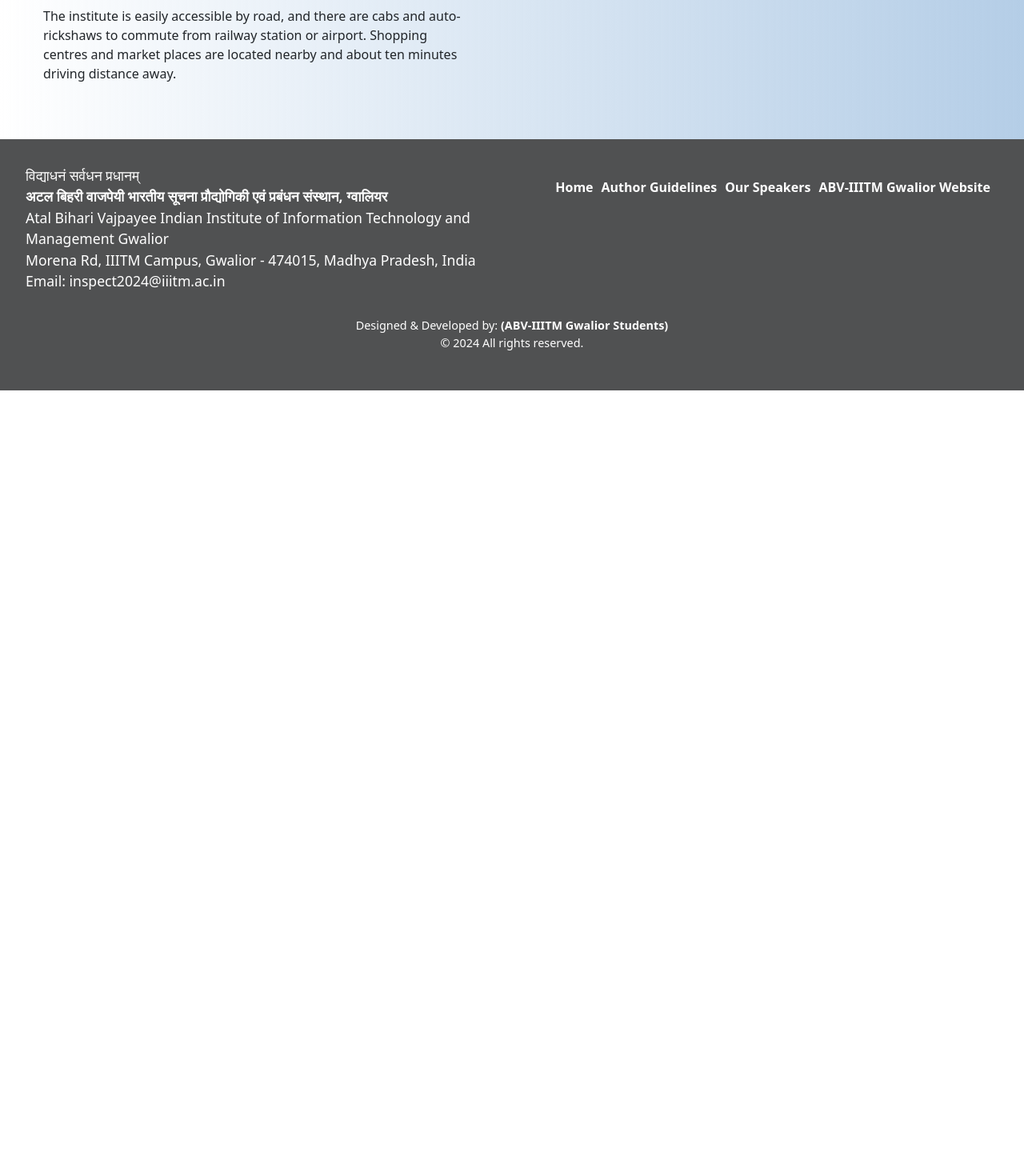
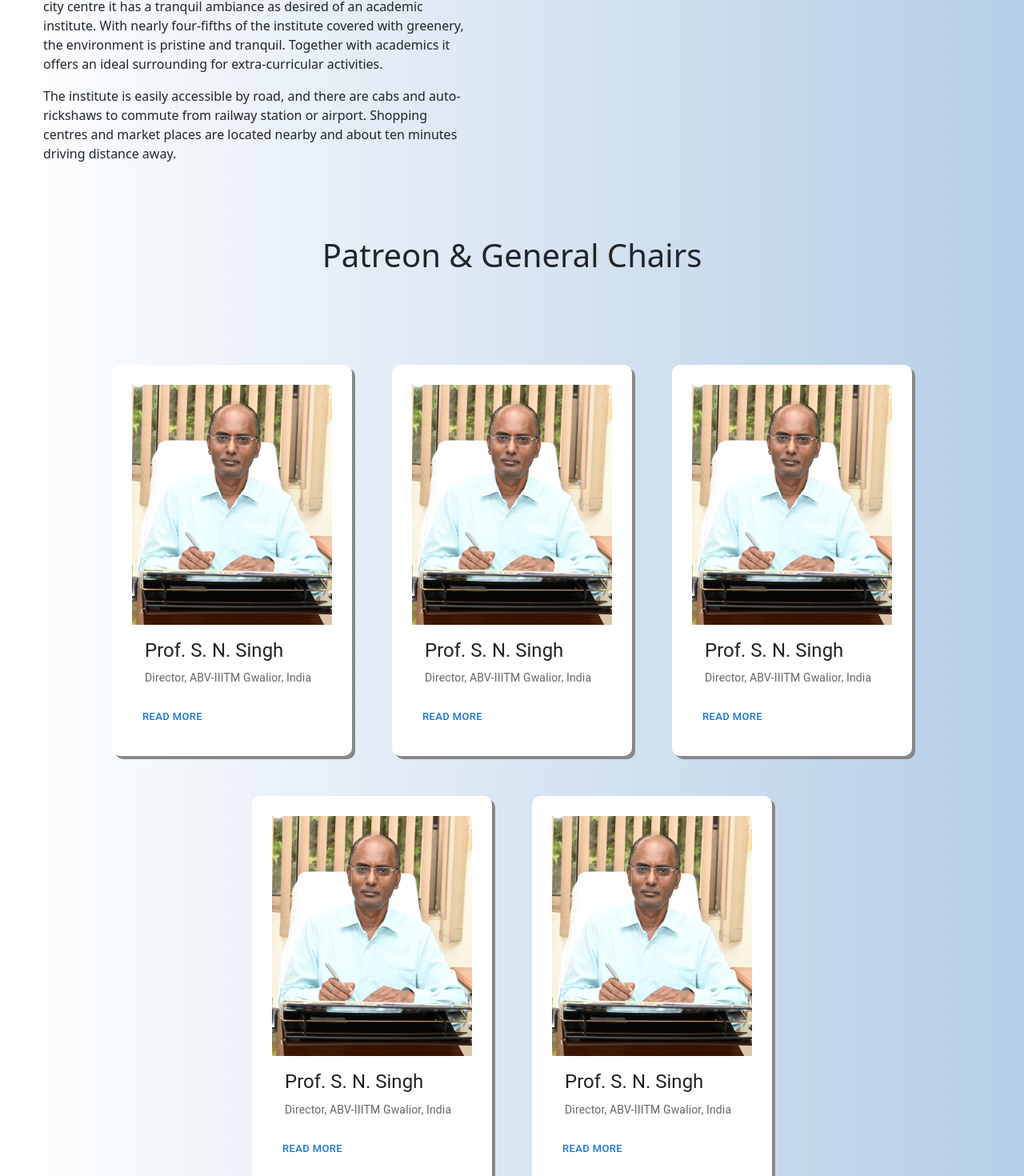
Before and after one commit to frozen-eagle043/opulent-space-capybara, a React (Create React App) app: page / in a window 1280 px wide. Shown: the part 1276-2746 px from the top of the page at 80% size. Before the commit the page ends 1764 px from the top, so only its background shows below. Built offline with nearby package versions, Linux system fonts and the light colour scheme; a web font is replaced by a local one.

Commit message:
Add General Chairs Component, Images and Fix Bug

```diff
--- a/src/App.css
+++ b/src/App.css
@@ -88,11 +88,7 @@
 .footer {
   background-color: black; /* Blue background color #007acc */
   background: rgb(255, 255, 255);
-  background: linear-gradient(
-    90deg,
-    #505152 100%,
-    #93b2db 100%
-  );
+  background: linear-gradient(90deg, #505152 100%, #93b2db 100%);
   color: #fff; /* White text color */
   padding: 2rem;
   display: flex;
--- a/src/components/Footer.jsx
+++ b/src/components/Footer.jsx
@@ -3,7 +3,7 @@
 const Footer = () => (
   <div className="footer">
     <p className="footer-content">
-      विद्याधनं सर्वधन प्रधानम् <br />
+      विश्वजीवनामृतं ज्ञानम् <br />
       <strong>
         अटल बिहरी वाजपेयी भारतीय सूचना प्रौद्योगिकी एवं प्रबंधन संस्थान,
         ग्वालियर
--- a/src/components/OrganizingCommittee.jsx
+++ b/src/components/GeneralChairs.jsx
@@ -5,29 +5,43 @@
 import CardMedia from "@mui/material/CardMedia";
 import Button from "@mui/material/Button";
 import Typography from "@mui/material/Typography";
-import iaa from "../assets/images/committee/IAA.png";
-import vp from "../assets/images/committee/vp.jpg";
+import director from "../assets/images/committee/director.jpg";
 
-const OrganizingCommittee = () => {
+const GeneralChairs = () => {
   return (
     <div>
-      <div style={{ margin: "5px", padding: "20px" }}>
-        <h1 style={{ padding: "10px" }}>Organizing Committee</h1>
+      <div style={{ marginTop: "5px", padding: "10px" }}>
+        <h1 style={{ padding: "10px" }}>Patreon & General Chairs</h1>
       </div>
-      <div style={{ display: "flex", flexWrap: "wrap" }}>
-        <Card sx={{ maxWidth: 345, margin: "15px", padding: "25px" }}>
+      <div
+        style={{
+          margin: "60px",
+          display: "flex",
+          flexWrap: "wrap",
+          justifyContent: "center",
+        }}
+      >
+        <Card
+          sx={{
+            borderRadius: "10px",
+            boxShadow: "4px 4px #888888",
+            maxWidth: 300,
+            margin: "25px",
+            padding: "25px",
+          }}
+        >
           <CardMedia
             component="img"
-            alt="Dr. Vinal Patel"
+            alt="Prof. S. N. Singh"
             height="300"
-            image={vp}
+            image={director}
           />
           <CardContent>
             <Typography gutterBottom variant="h5" component="div" center>
-              Dr. Vinal Patel
+              Prof. S. N. Singh
             </Typography>
             <Typography variant="body2" color="text.secondary">
-              Associate Professor, ABV-IIITM Gwalior, India
+              Director, ABV-IIITM Gwalior, India
             </Typography>
           </CardContent>
           <CardActions>
@@ -35,7 +49,7 @@
               size="small"
               onClick={() => {
                 window.open(
-                  "https://www.iiitm.ac.in/index.php/en/component/splms/teacher/Dr.VinalPatel"
+                  "https://www.iiitm.ac.in/index.php/en/component/splms/teacher/prof-sri-niwas"
                 );
               }}
             >
@@ -43,19 +57,27 @@
             </Button>
           </CardActions>
         </Card>
-        <Card sx={{ maxWidth: 345, margin: "15px", padding: "25px" }}>
+        <Card
+          sx={{
+            borderRadius: "10px",
+            boxShadow: "4px 4px #888888",
+            maxWidth: 300,
+            margin: "25px",
+            padding: "25px",
+          }}
+        >
           <CardMedia
             component="img"
-            alt="Dr. Irshad Ahmad Ansari"
+            alt="Prof. S. N. Singh"
             height="300"
-            image={iaa}
+            image={director}
           />
           <CardContent>
             <Typography gutterBottom variant="h5" component="div" center>
-              Dr. Irshad Ahmad Ansari
+              Prof. S. N. Singh
             </Typography>
             <Typography variant="body2" color="text.secondary">
-              Assistant Professor, ABV-IIITM Gwalior, India
+              Director, ABV-IIITM Gwalior, India
             </Typography>
           </CardContent>
           <CardActions>
@@ -63,7 +85,7 @@
               size="small"
               onClick={() => {
                 window.open(
-                  "https://www.iiitm.ac.in/index.php/en/component/splms/teacher/Dr.IrshadAhmad"
+                  "https://www.iiitm.ac.in/index.php/en/component/splms/teacher/prof-sri-niwas"
                 );
               }}
             >
@@ -71,19 +93,27 @@
             </Button>
           </CardActions>
         </Card>
-        <Card sx={{ maxWidth: 345, margin: "15px", padding: "25px" }}>
+        <Card
+          sx={{
+            borderRadius: "10px",
+            boxShadow: "4px 4px #888888",
+            maxWidth: 300,
+            margin: "25px",
+            padding: "25px",
+          }}
+        >
           <CardMedia
             component="img"
-            alt="Dr. Vinal Patel"
+            alt="Prof. S. N. Singh"
             height="300"
-            image={vp}
+            image={director}
           />
           <CardContent>
             <Typography gutterBottom variant="h5" component="div" center>
-              Dr. Vinal Patel
+              Prof. S. N. Singh
             </Typography>
             <Typography variant="body2" color="text.secondary">
-              Associate Professor, ABV-IIITM Gwalior, India
+              Director, ABV-IIITM Gwalior, India
             </Typography>
           </CardContent>
           <CardActions>
@@ -91,7 +121,7 @@
               size="small"
               onClick={() => {
                 window.open(
-                  "https://www.iiitm.ac.in/index.php/en/component/splms/teacher/Dr.VinalPatel"
+                  "https://www.iiitm.ac.in/index.php/en/component/splms/teacher/prof-sri-niwas"
                 );
               }}
             >
@@ -99,19 +129,27 @@
             </Button>
           </CardActions>
         </Card>
-        <Card sx={{ maxWidth: 345, margin: "15px", padding: "25px" }}>
+        <Card
+          sx={{
+            borderRadius: "10px",
+            boxShadow: "4px 4px #888888",
+            maxWidth: 300,
+            margin: "25px",
+            padding: "25px",
+          }}
+        >
           <CardMedia
             component="img"
-            alt="Dr. Irshad Ahmad Ansari"
+            alt="Prof. S. N. Singh"
             height="300"
-            image={iaa}
+            image={director}
           />
           <CardContent>
             <Typography gutterBottom variant="h5" component="div" center>
-              Dr. Irshad Ahmad Ansari
+              Prof. S. N. Singh
             </Typography>
             <Typography variant="body2" color="text.secondary">
-              Assistant Professor, ABV-IIITM Gwalior, India
+              Director, ABV-IIITM Gwalior, India
             </Typography>
           </CardContent>
           <CardActions>
@@ -119,7 +157,7 @@
               size="small"
               onClick={() => {
                 window.open(
-                  "https://www.iiitm.ac.in/index.php/en/component/splms/teacher/Dr.IrshadAhmad"
+                  "https://www.iiitm.ac.in/index.php/en/component/splms/teacher/prof-sri-niwas"
                 );
               }}
             >
@@ -127,19 +165,27 @@
             </Button>
           </CardActions>
         </Card>
-        <Card sx={{ maxWidth: 345, margin: "15px", padding: "25px" }}>
+        <Card
+          sx={{
+            borderRadius: "10px",
+            boxShadow: "4px 4px #888888",
+            maxWidth: 300,
+            margin: "25px",
+            padding: "25px",
+          }}
+        >
           <CardMedia
             component="img"
-            alt="Dr. Vinal Patel"
+            alt="Prof. S. N. Singh"
             height="300"
-            image={vp}
+            image={director}
           />
           <CardContent>
             <Typography gutterBottom variant="h5" component="div" center>
-              Dr. Vinal Patel
+              Prof. S. N. Singh
             </Typography>
             <Typography variant="body2" color="text.secondary">
-              Associate Professor, ABV-IIITM Gwalior, India
+              Director, ABV-IIITM Gwalior, India
             </Typography>
           </CardContent>
           <CardActions>
@@ -147,35 +193,7 @@
               size="small"
               onClick={() => {
                 window.open(
-                  "https://www.iiitm.ac.in/index.php/en/component/splms/teacher/Dr.VinalPatel"
-                );
-              }}
-            >
-              Read More
-            </Button>
-          </CardActions>
-        </Card>
-        <Card sx={{ maxWidth: 345, margin: "15px", padding: "25px" }}>
-          <CardMedia
-            component="img"
-            alt="Dr. Irshad Ahmad Ansari"
-            height="300"
-            image={iaa}
-          />
-          <CardContent>
-            <Typography gutterBottom variant="h5" component="div" center>
-              Dr. Irshad Ahmad Ansari
-            </Typography>
-            <Typography variant="body2" color="text.secondary">
-              Assistant Professor, ABV-IIITM Gwalior, India
-            </Typography>
-          </CardContent>
-          <CardActions>
-            <Button
-              size="small"
-              onClick={() => {
-                window.open(
-                  "https://www.iiitm.ac.in/index.php/en/component/splms/teacher/Dr.IrshadAhmad"
+                  "https://www.iiitm.ac.in/index.php/en/component/splms/teacher/prof-sri-niwas"
                 );
               }}
             >
@@ -188,4 +206,4 @@
   );
 };
 
-export default OrganizingCommittee;
+export default GeneralChairs;
--- a/src/components/Home.jsx
+++ b/src/components/Home.jsx
@@ -8,6 +8,7 @@
 //import { Speaker } from "@mui/icons-material";
 // import Speakers from "./Speaker";
 import About from "./About";
+import GeneralChairs from "./GeneralChairs";
 // import Dates from "./Dates";
 //import "./HomeStyle.css"; // Ensure you have imported your CSS styles
 // import EndorsedBy from "./EndorsedBy";
@@ -22,7 +23,10 @@
 // Sample images. Replace these URLs with your own image URLs.
 const images = [
   "https://media.licdn.com/dms/image/C5116AQGJS3IC-758ZQ/profile-displaybackgroundimage-shrink_350_1400/0/1579180318391?e=1712188800&v=beta&t=JpZPS4T0hN94saBELFhd6NMvTu1wkr-i-bL8UMZd3H4",
+  "https://iiitm.ac.in/images/2023/07/14/13.jpg",
   "https://static.toiimg.com/photo/103983634.cms",
+
+  "https://iiitm.ac.in/images/2023/07/14/61.jpg",
 ];
 
 // "D:\Projects\INSPECT 2024\opulent-space-capybara\src\assets\images\home_page\Gwalior_Fort_front.jpg"
@@ -43,7 +47,7 @@
   const sliderSettings = {
     dots: true,
     infinite: true,
-    speed: 500,
+    speed: 1000,
     slidesToShow: 1,
     slidesToScroll: 1,
     autoplay: true,
@@ -59,7 +63,7 @@
             <img
               src={img}
               alt="Slide"
-              style={{ width: "100%", height: "500px" }} // {, objectFit: "cover"}
+              style={{ width: "100%", height: "600px" }} // {, objectFit: "cover"}
             />
           </div>
         ))}
@@ -107,6 +111,9 @@
       <div>
         <About />
       </div>
+      <div>
+        <GeneralChairs />
+      </div>
     </div>
   );
 };
--- a/src/components/Navbar.jsx
+++ b/src/components/Navbar.jsx
@@ -6,7 +6,7 @@
   return (
     <Navbar bg="light" expand="lg" className="custom-navbar">
       <Container fluid>
-        <Navbar.Brand href="#" className="ml-2 logo">
+        <Navbar.Brand href="/" className="ml-2 logo">
           INSPECT 2024
         </Navbar.Brand>
         <Navbar.Toggle aria-controls="basic-navbar-nav" />
```
Also changed, not shown: src/assets/images/home_page/conv.png (added).
